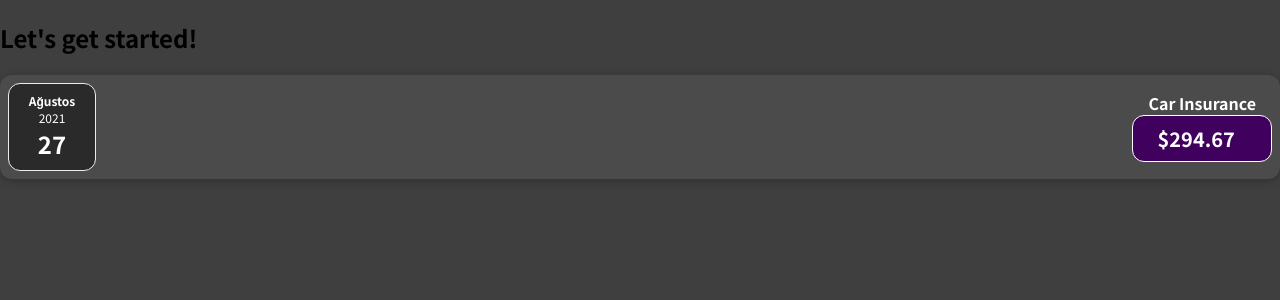
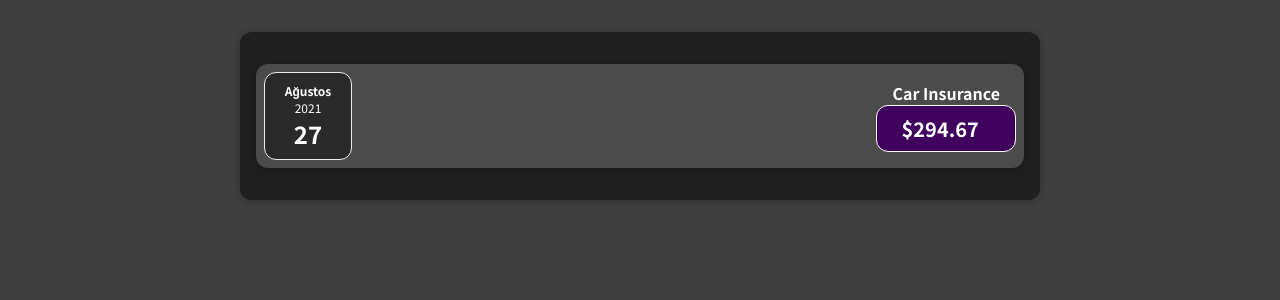
Before and after one commit to ismailharmanda/Expenses, a JavaScript app: page / in a window 1280 px wide. Shown: the top 300 px of the page. Built offline with nearby package versions, Linux system fonts and the light colour scheme.

Commit message:
Some CSS

```diff
--- a/src/App.js
+++ b/src/App.js
@@ -9,7 +9,6 @@
   ];
   return (
     <div>
-      <h2>Let's get started!</h2>
       <DisplayExpenses expenses={expenses} />
     </div>
   );
--- /dev/null
+++ b/src/components/DisplayExpenses.css
@@ -0,0 +1,9 @@
+.display-expenses {
+  padding: 1rem;
+  background-color: rgb(31, 31, 31);
+  margin: 2rem auto;
+  width: 50rem;
+  max-width: 95%;
+  border-radius: 12px;
+  box-shadow: 0 1px 8px rgba(0, 0, 0, 0.25);
+}
--- a/src/components/DisplayExpenses.js
+++ b/src/components/DisplayExpenses.js
@@ -1,7 +1,8 @@
 import ExpenseItem from "./ExpenseItem";
+import "./DisplayExpenses.css";
 const DisplayExpenses = (props) => {
   return (
-    <div>
+    <div className="display-expenses">
       <ExpenseItem
         date={props.expenses[0].date}
         title={props.expenses[0].title}
```
Also changed, not shown: 1 other file (tests, documents, lock files or other folders).
